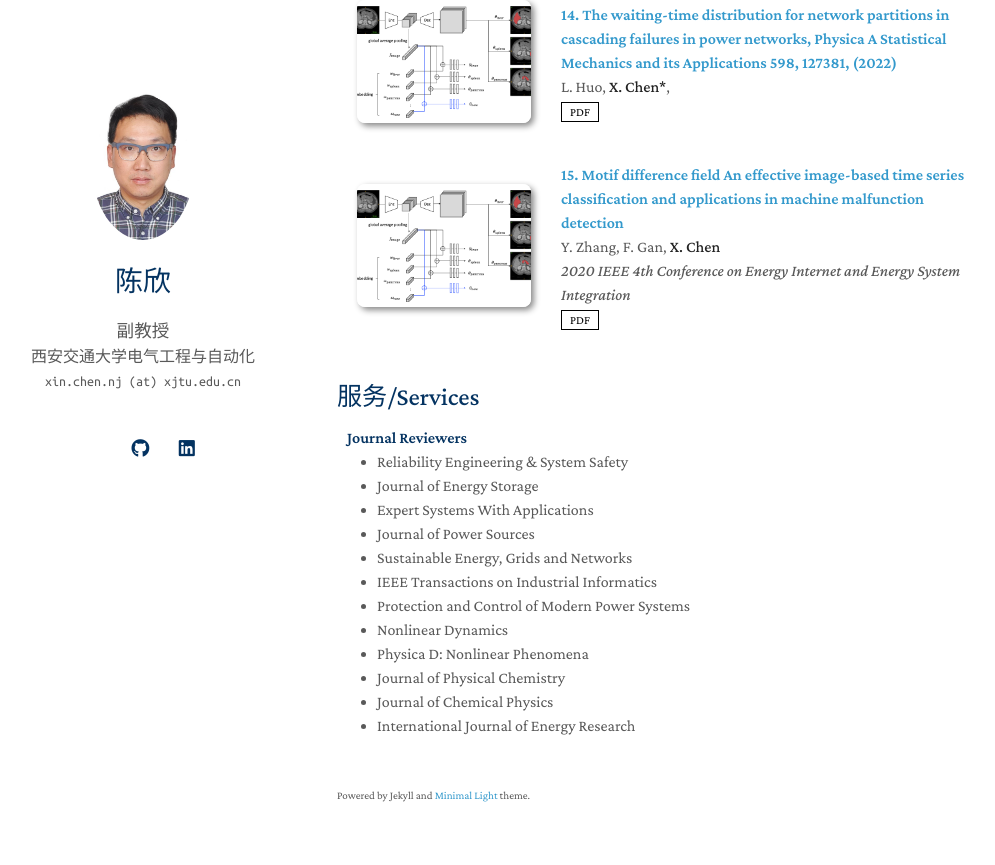
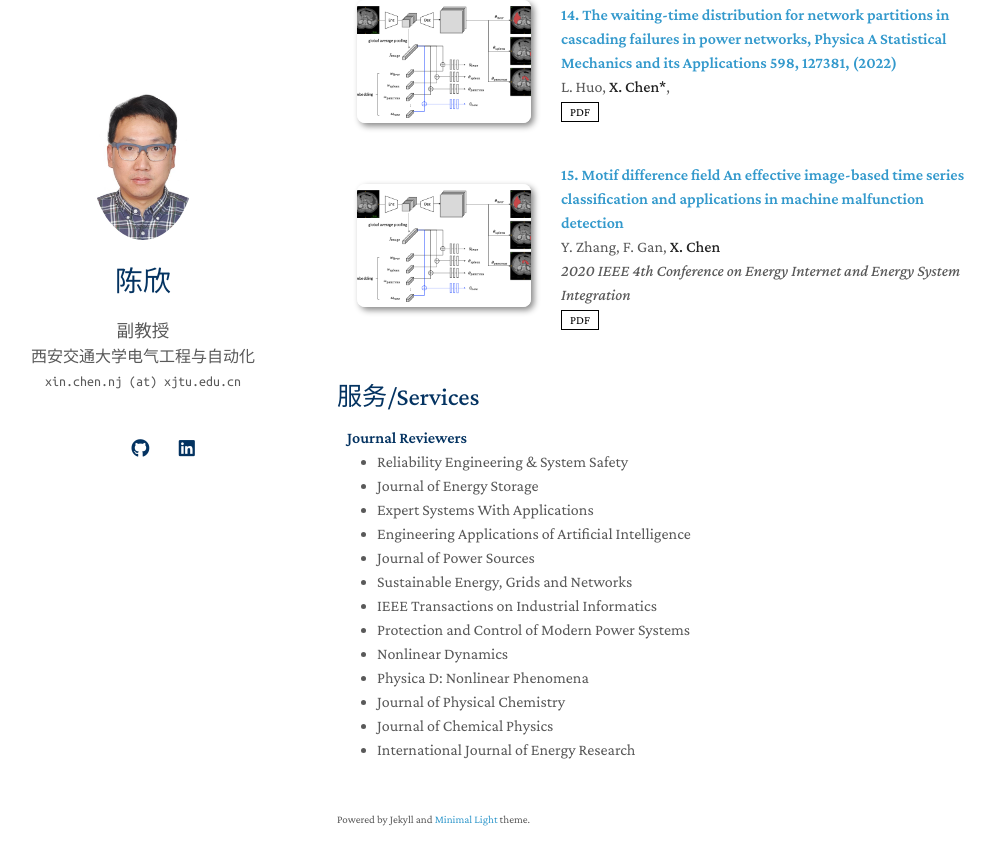
Before and after one commit to IntelligentEnergy/IntelligentEnergy.github.io, a Jekyll site: the page built from index.md, in a window 1280 px wide and 900 px high, scrolled down 4270 px. Shown: the top 865 px of the window, without its empty margins (133-1128 px from the left). Built offline with Jekyll 4.4.1, drawn with Linux system fonts in a browser that asks for light colours; nearby versions of some CDN libraries; a style sheet for code colours, icons or effects is not loaded; our own code applies the rules of GitHub Pages for plain Markdown files.

Commit message:
Update services.md

```diff
--- a/_includes/services.md
+++ b/_includes/services.md
@@ -14,6 +14,8 @@
   <li><a href="https://www.sciencedirect.com/journal/reliability-engineering-and-system-safety"><autocolor>Reliability Engineering & System Safety</autocolor></a></li>
   <li><a href="https://www.sciencedirect.com/journal/journal-of-energy-storage"><autocolor>Journal of Energy Storage</autocolor></a></li>
   <li><a href="https://www.sciencedirect.com/journal/expert-systems-with-applications"><autocolor>Expert Systems With Applications</autocolor></a></li>
+  <li><a href="https://www.sciencedirect.com/journal/engineering-applications-of-artificial-intelligence"><autocolor>Engineering Applications of Artificial Intelligence
+</autocolor></a></li>
   <li><a href="https://www.sciencedirect.com/journal/journal-of-power-sources"><autocolor>Journal of Power Sources</autocolor></a></li>
   <li><a href="https://www.sciencedirect.com/journal/sustainable-energy-grids-and-networks"><autocolor>Sustainable Energy, Grids and Networks</autocolor></a></li>
   <li><a href="https://mc.manuscriptcentral.com/tii"><autocolor>IEEE Transactions on Industrial Informatics</autocolor></a></li>
```
